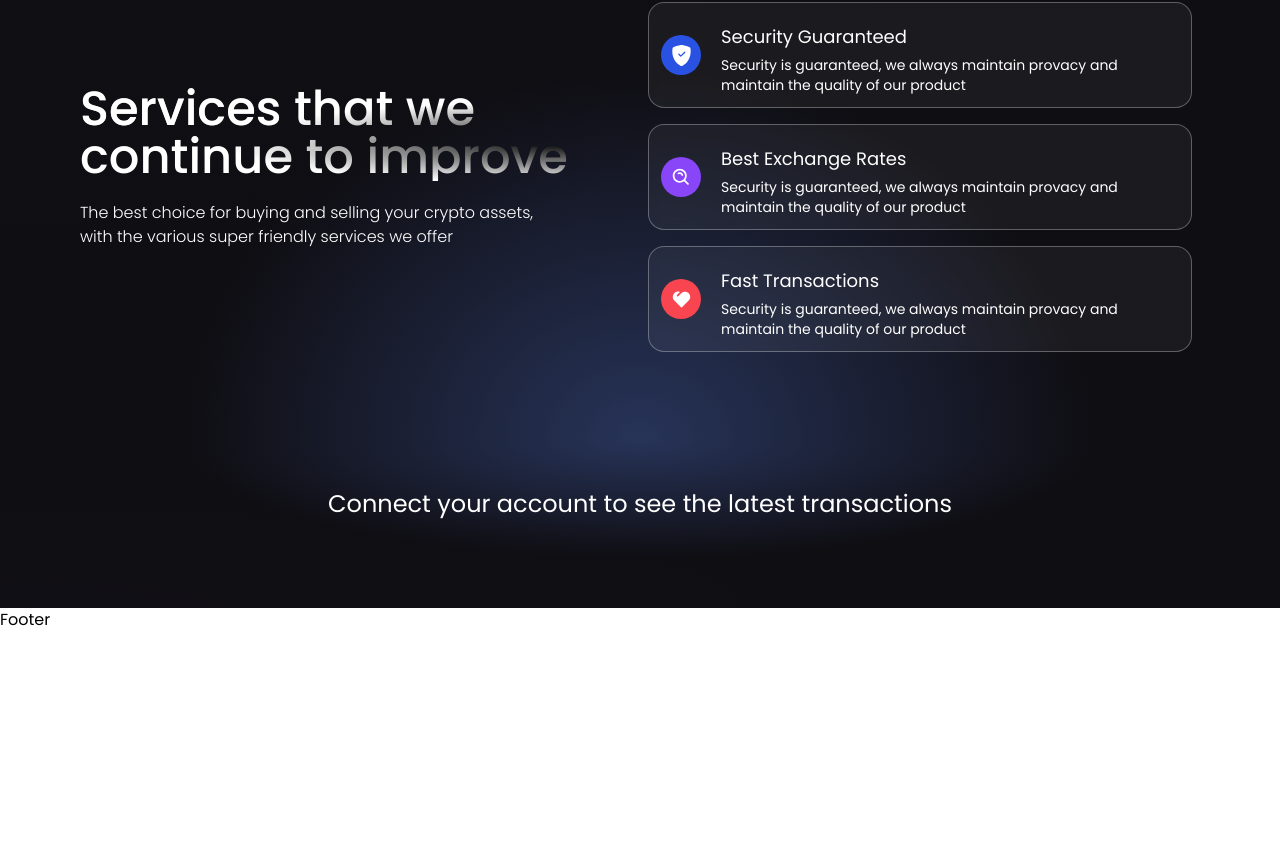
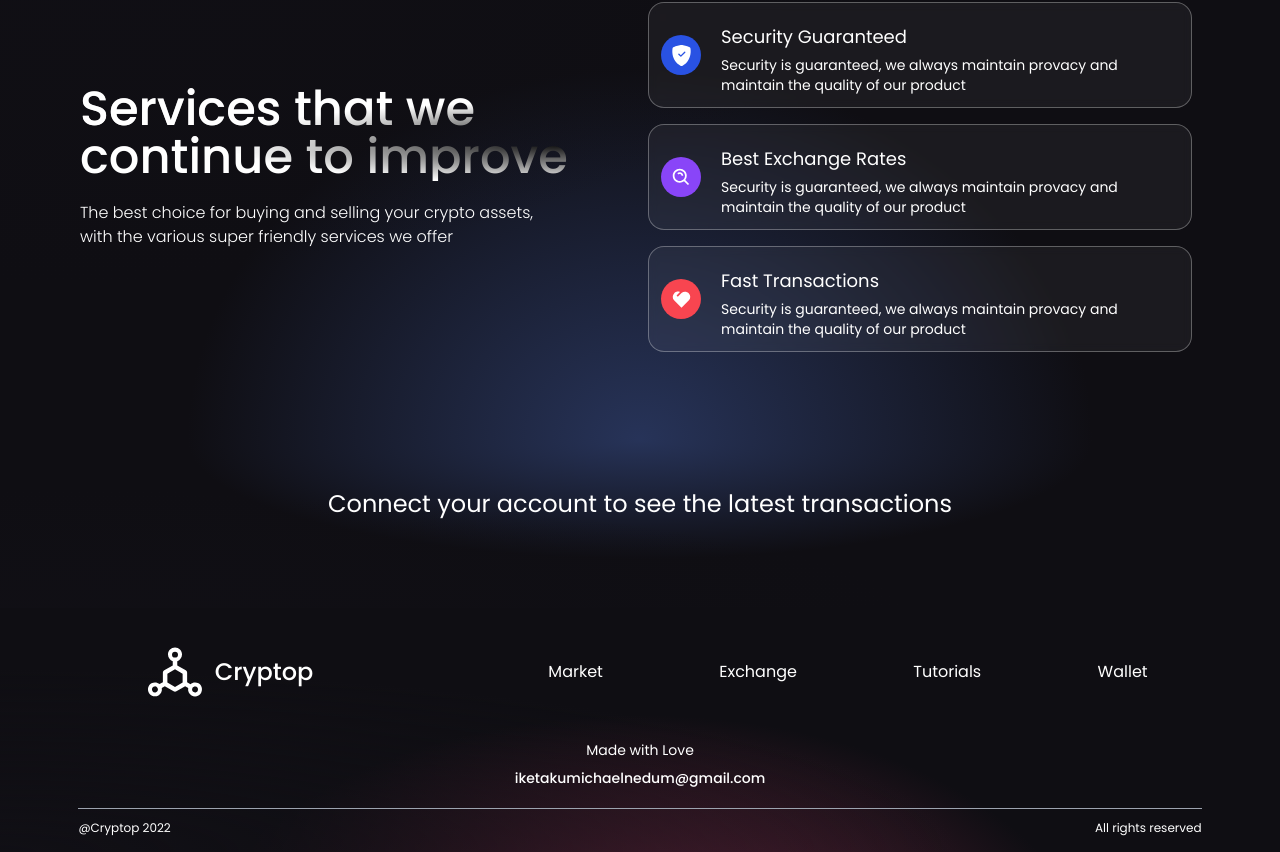
Before and after one commit to Maccbrainy/web3_project, a React (Vite) app in the folder client/: page / in a window 1280 px wide. Shown: the part 890-1742 px from the top of the page. Before the commit the page ends 1522 px from the top, so only its background shows below. Built offline with nearby package versions, Linux system fonts and the light colour scheme.

Commit message:
Updated the footer

```diff
--- a/client/src/components/Footer.jsx
+++ b/client/src/components/Footer.jsx
@@ -1,6 +1,32 @@
+import { AiOutlineDeploymentUnit } from 'react-icons/ai'
+
 const Footer = () => {
     return (
-        <h1>Footer</h1>
+        <div className="w-full flex md:justify-center justify-between items-center flex-col p-4 gradient-bg-footer">
+            <div className="w-full flex flex-col sm:flex-row justify-between items-center my-4">
+               <div className="flex flex-[0.5] justify-center items-center">
+                <AiOutlineDeploymentUnit className="w-20 h-16 cursor-pointer fill-white"/>
+                    <span className="text-white font-medium text-2xl">Cryptop</span>
+                </div>
+                <div className="flex flex-1 justify-evenly items-center flex-wrap sm:mt-0 mt-5 w-full">
+                    <p className="text-white text-base cursor-pointer">Market</p>
+                    <p className="text-white text-base cursor-pointer">Exchange</p>
+                    <p className="text-white text-base cursor-pointer">Tutorials</p>
+                    <p className="text-white text-base cursor-pointer">Wallet</p>
+                </div>
+            </div>
+            <div className="flex justify-center items-center flex-col mt-5">
+                <p className="text-white text-sm text-center">Made with Love</p>
+                <p className="text-white text-sm text-center font-medium mt-2">iketakumichaelnedum@gmail.com</p>
+            </div>
+
+            <div className="sm:w-[90%] w-full h-[0.25px] bg-gray-400 mt-5 " />
+
+            <div className="sm:w-[90%] w-full flex justify-between items-center mt-3">
+                <p className="text-white text-left text-xs">@Cryptop 2022</p>
+                <p className="text-white text-right text-xs">All rights reserved</p>
+            </div>
+        </div>
     )
 }
 export default Footer;
```
